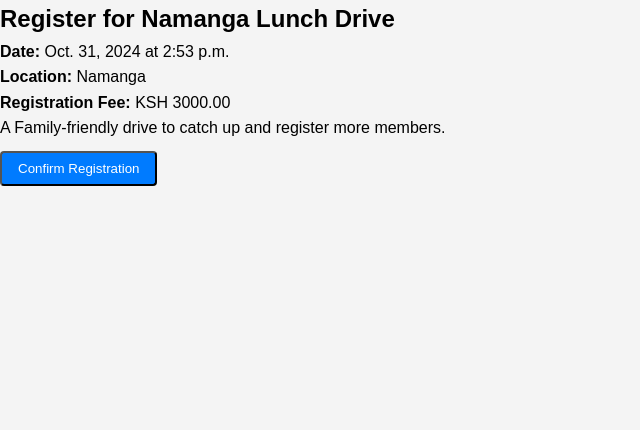
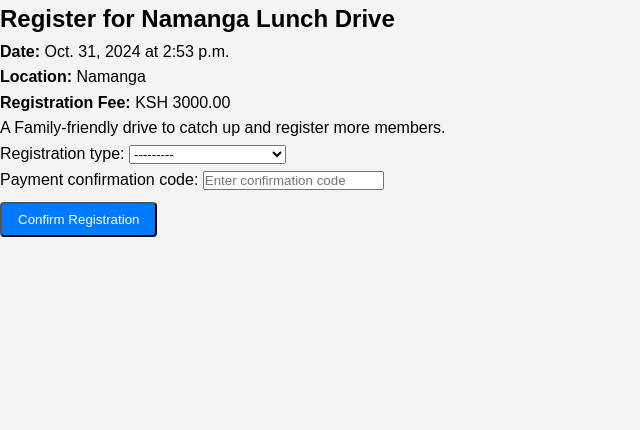
Before and after one commit to Carol-96/garibuntu, a Django app: page /events/1/register in a window 1280 px wide. Shown: the part 83-513 px from the top of the page, without its empty margins (0-640 px from the left). Run offline with Django 5.2, Linux system fonts and the light colour scheme; data comes from the database, SQL or seed files in the repository; both versions use the stored data as it was after the commit.

Commit message:
registration types

```diff
--- a/magari/events/forms.py
+++ b/magari/events/forms.py
@@ -1,6 +1,5 @@
 from django import forms
-from .models import Event
-from .models import CarGroup
+from .models import Event, CarGroup, EventRegistration
 
 class EventForm(forms.ModelForm):
     date = forms.DateField(widget=forms.DateInput(attrs={'type': 'date'}))
@@ -10,8 +9,27 @@ class EventForm(forms.ModelForm):
         model = Event
         fields = ['title', 'description', 'date', 'time', 'location', 'registration_fee', 'group']
 
-class EventRegistrationForm(forms.Form):
-    confirm_registration = forms.BooleanField(label="I confirm my registration", required=True)
+class EventRegistrationForm(forms.ModelForm):
+
+
+    class Meta:
+        model = EventRegistration
+        fields = ['registration_type', 'payment_confirmation_code']  # Include other relevant fields here
+        widgets = {
+            'registration_type': forms.Select(choices=[
+                ('sponsor', 'Sponsor'),
+                ('friend', 'Friend of Car Group'),
+                ('member', 'Car Group Member'),
+            ]),
+            'payment_confirmation_code': forms.TextInput(attrs={'placeholder': 'Enter confirmation code'}),
+        }
+
+    def clean_payment_confirmation_code(self):
+        # Example validation for payment_confirmation_code
+        code = self.cleaned_data.get('payment_confirmation_code')
+        if code and len(code) < 5:  # Just an example check
+            raise forms.ValidationError("Confirmation code must be at least 5 characters.")
+        return code
 
 
 class CarGroupForm(forms.ModelForm):
--- a/magari/events/models.py
+++ b/magari/events/models.py
@@ -30,9 +30,17 @@ class Event(models.Model):
         return f"{self.title} - {self.date}"
 
 class EventRegistration(models.Model):
+    registration_types = [
+        ('sponsor', 'Sponsor'),
+        ('friend', 'Friend of the car group'),
+        ('member', 'Car group Member'),
+        ('other', 'Other')
+    ]
     event = models.ForeignKey(Event, on_delete=models.CASCADE)
     user = models.ForeignKey(User, on_delete=models.CASCADE)
     registration_date = models.DateTimeField(auto_now_add=True)
+    registration_type = models.CharField(max_length=20, choices=registration_types)
+    payment_confirmation_code = models.CharField(max_length=30)
     payment_status = models.BooleanField(default=False)
 
     def __str__(self):
--- a/magari/events/templates/event_register.html
+++ b/magari/events/templates/event_register.html
@@ -10,6 +10,7 @@
 
 <form method="post">
     {% csrf_token %}
+    {{ form.as_p }}
     <button type="submit" class="btn">Confirm Registration</button>
 </form>
 
--- a/magari/events/views.py
+++ b/magari/events/views.py
@@ -1,7 +1,7 @@
 from django.shortcuts import render, get_object_or_404, redirect
 from .models import Event, EventRegistration
 from django.contrib.auth.decorators import login_required
-from .forms import EventForm, CarGroupForm
+from .forms import EventForm, CarGroupForm, EventRegistrationForm
 
 
 # Create your views here.
@@ -13,14 +13,14 @@ def event_list(request):
 
 def register_for_event(request, event_id):
     event = get_object_or_404(Event, id=event_id)
+    form = EventRegistrationForm()
+    if request.method == 'POST':
+        form = EventRegistrationForm(request.POST)
+        if form.is_valid():
+            form.save()
+            return redirect('event_list')
 
-    if request.method == 'POST':
-        registration, created = EventRegistration.objects.get_or_create(event=event, user=request.user)
-        registration_payment = True
-        registration.save()
-        return redirect('event_list')
-
-    return render(request, 'event_register.html', {'event':event})
+    return render(request, 'event_register.html', {'event':event, 'form':form})
 
 
 @login_required
--- a/magari/garibuntu/templates/dash-events.html
+++ b/magari/garibuntu/templates/dash-events.html
@@ -19,7 +19,6 @@
                     <td>{{ event.date|date:"F d, Y" }}</td>
                     <td>{{ event.description|truncatewords:15 }}</td>
                     <td>
-                        <a href="{% url 'events:event_list' %}" class="view-details">View Details</a>
                         {% if user.is_authenticated %}
                             <a href="#" class="register-button">Register</a>
                         {% else %}
```
Also changed, not shown: magari/db.sqlite3, magari/events/migrations/0003_eventregistration_payment_confirmation_code_and_more.py (added).
